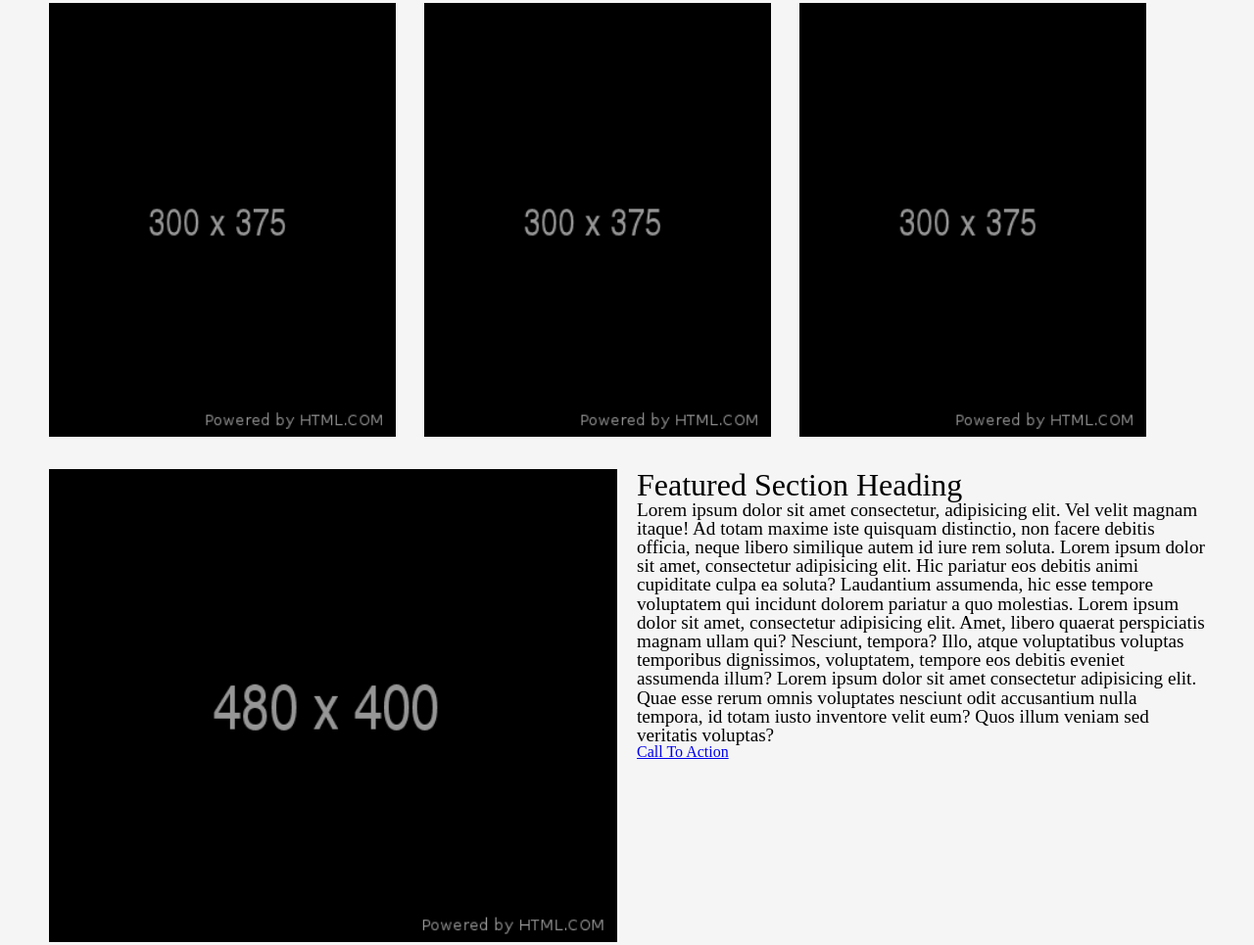
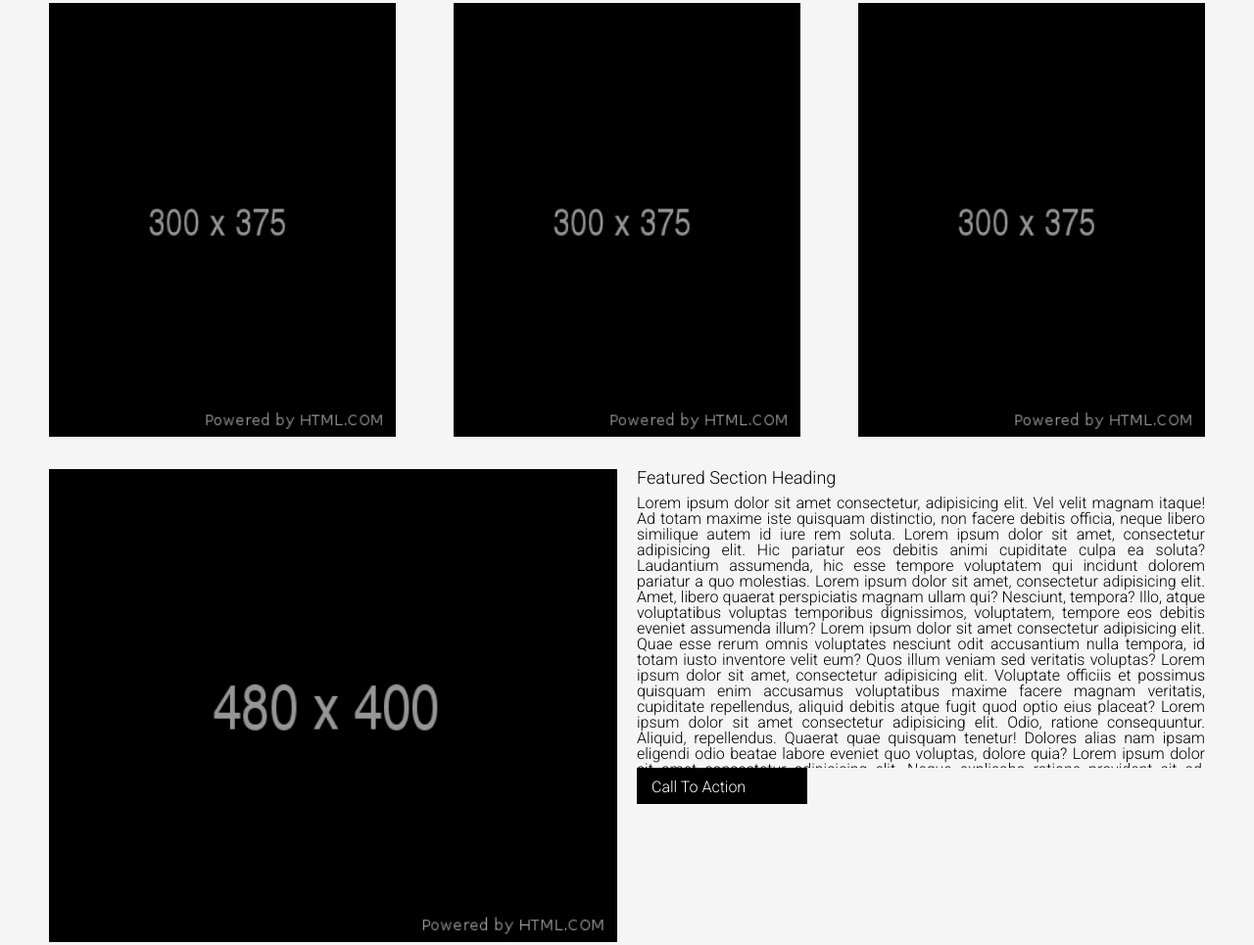
Before and after one commit to YAHIAQOUS/wirefame-exercise, a plain HTML site: page index.html in a window 1280 px wide. Shown: the part 713-1678 px from the top of the page at 98% size. Drawn offline with Linux system fonts and the light colour scheme.

Commit message:
Styling finished

```diff
--- a/css/style.css
+++ b/css/style.css
@@ -1,6 +1,7 @@
 *{
     box-sizing: border-box;
     padding: 0 50px 0 50px;
+    font-family: 'Roboto', sans-serif;
 }
 
 body{
@@ -44,6 +45,7 @@ header nav ul li {
     display: inline-block;
     font-size: larger;
     font-weight: bold;
+    font-family: 'Roboto', sans-serif;
 }
 
 #section1 img{
@@ -56,19 +58,28 @@ header nav ul li {
     justify-content: space-between;
 }
 
-#section2 div{
+
+#img1 {
     width: 30%;
-    display: inline-block;
-    margin-right: 25px;
+    float: left;
 }
 
-#section2 div img{
-    width: 100%;
+#img2{
+    width: 30%;
+    margin-inline: 5%;
 }
+
+#img3 {
+    width: 30%;
+    float: right;
+}
+
+
 
 
 #section3{
     padding-top: 30px;
+    height: 400px;
 }
 
 #div1{
@@ -84,19 +95,38 @@ header nav ul li {
 #div2{
     float: right;
     width: 50%;
+    height: 100%;
     padding-left: 10px;
 }
 
 #div2 h3{
-    font-size:xx-large ;
-    height: 20%;
+    font-size:large ;
+    height: 7.5%;
 }
 
 #div2 p{
+    overflow: scroll;
     font-size:larger;
-    height: 80%;
+    height: 75%;
+    text-align: justify;
+    font-size: medium;
 }
 
+#div2 div{
+    background-color: black;
+    width: 30%;
+    height: 10%;
+}
+
+#div2 div a{
+    text-decoration: none;
+    color: white;
+    width: 120px;
+    /* display: block; */
+    padding-left: 15px;
+    vertical-align: middle;
+    line-height:40px;
+}
 
 footer{
     background-color: darkgrey;
--- a/index.html
+++ b/index.html
@@ -1,10 +1,14 @@
 <!DOCTYPE html>
 <html>
+
 <head>
     <title>wireframe-exercise</title>
     <link rel="stylesheet" href="css/reset.css">
     <link rel="stylesheet" href="css/style.css">
+    <link rel="preconnect" href="https://fonts.gstatic.com">
+    <link href="https://fonts.googleapis.com/css2?family=Roboto:wght@300&display=swap" rel="stylesheet">
 </head>
+
 <body>
     <header>
         <div>
@@ -27,9 +31,9 @@
         </section>
 
         <section id="section2">
-            <div><img src="images/300x375.png" alt="300x375"></div>
-            <div><img src="images/300x375.png" alt="300x375"></div>
-            <div><img src="images/300x375.png" alt="300x375"></div>
+            <img id="img1" src="images/300x375.png" alt="300x375">
+            <img id="img2" src="images/300x375.png" alt="300x375">
+            <img id="img3" src="images/300x375.png" alt="300x375">
         </section>
 
         <section id="section3">
@@ -39,9 +43,28 @@
             <div id="div2">
                 <h3>Featured Section Heading</h3>
                 <p>
-                    Lorem ipsum dolor sit amet consectetur, adipisicing elit. Vel velit magnam itaque! Ad totam maxime iste quisquam distinctio, non facere debitis officia, neque libero similique autem id iure rem soluta. Lorem ipsum dolor sit amet, consectetur adipisicing elit. Hic pariatur eos debitis animi cupiditate culpa ea soluta? Laudantium assumenda, hic esse tempore voluptatem qui incidunt dolorem pariatur a quo molestias. Lorem ipsum dolor sit amet, consectetur adipisicing elit. Amet, libero quaerat perspiciatis magnam ullam qui? Nesciunt, tempora? Illo, atque voluptatibus voluptas temporibus dignissimos, voluptatem, tempore eos debitis eveniet assumenda illum? Lorem ipsum dolor sit amet consectetur adipisicing elit. Quae esse rerum omnis voluptates nesciunt odit accusantium nulla tempora, id totam iusto inventore velit eum? Quos illum veniam sed veritatis voluptas?
+                    Lorem ipsum dolor sit amet consectetur, adipisicing elit. Vel velit magnam itaque! Ad totam maxime
+                    iste quisquam distinctio, non facere debitis officia, neque libero similique autem id iure rem
+                    soluta. Lorem ipsum dolor sit amet, consectetur adipisicing elit. Hic pariatur eos debitis animi
+                    cupiditate culpa ea soluta? Laudantium assumenda, hic esse tempore voluptatem qui incidunt dolorem
+                    pariatur a quo molestias. Lorem ipsum dolor sit amet, consectetur adipisicing elit. Amet, libero
+                    quaerat perspiciatis magnam ullam qui? Nesciunt, tempora? Illo, atque voluptatibus voluptas
+                    temporibus dignissimos, voluptatem, tempore eos debitis eveniet assumenda illum? Lorem ipsum dolor
+                    sit amet consectetur adipisicing elit. Quae esse rerum omnis voluptates nesciunt odit accusantium
+                    nulla tempora, id totam iusto inventore velit eum? Quos illum veniam sed veritatis voluptas? Lorem
+                    ipsum dolor sit amet, consectetur adipisicing elit. Voluptate officiis et possimus quisquam enim
+                    accusamus voluptatibus maxime facere magnam veritatis, cupiditate repellendus, aliquid debitis atque
+                    fugit quod optio eius placeat? Lorem ipsum dolor sit amet consectetur adipisicing elit. Odio,
+                    ratione consequuntur. Aliquid, repellendus. Quaerat quae quisquam tenetur! Dolores alias nam ipsam
+                    eligendi odio beatae labore eveniet quo voluptas, dolore quia? Lorem ipsum dolor sit amet
+                    consectetur adipisicing elit. Neque explicabo ratione provident sit ad, debitis necessitatibus
+                    voluptatum, expedita aliquam vitae, maiores eaque velit temporibus accusamus ipsa quas corrupti
+                    atque et! Lorem ipsum dolor, sit amet consectetur adipisicing elit. Numquam dolor id corrupti itaque
+                    tempore tempora rem, reprehenderit quos eos exercitationem! Quia deleniti voluptate sapiente neque
+                    ipsa est inventore officiis quae?
                 </p>
-                <a href="#">Call To Action</a>
+                <div><a href="#">Call To Action</a></div>
+
             </div>
         </section>
 
@@ -51,4 +74,5 @@
     </footer>
 
 </body>
+
 </html>
```
